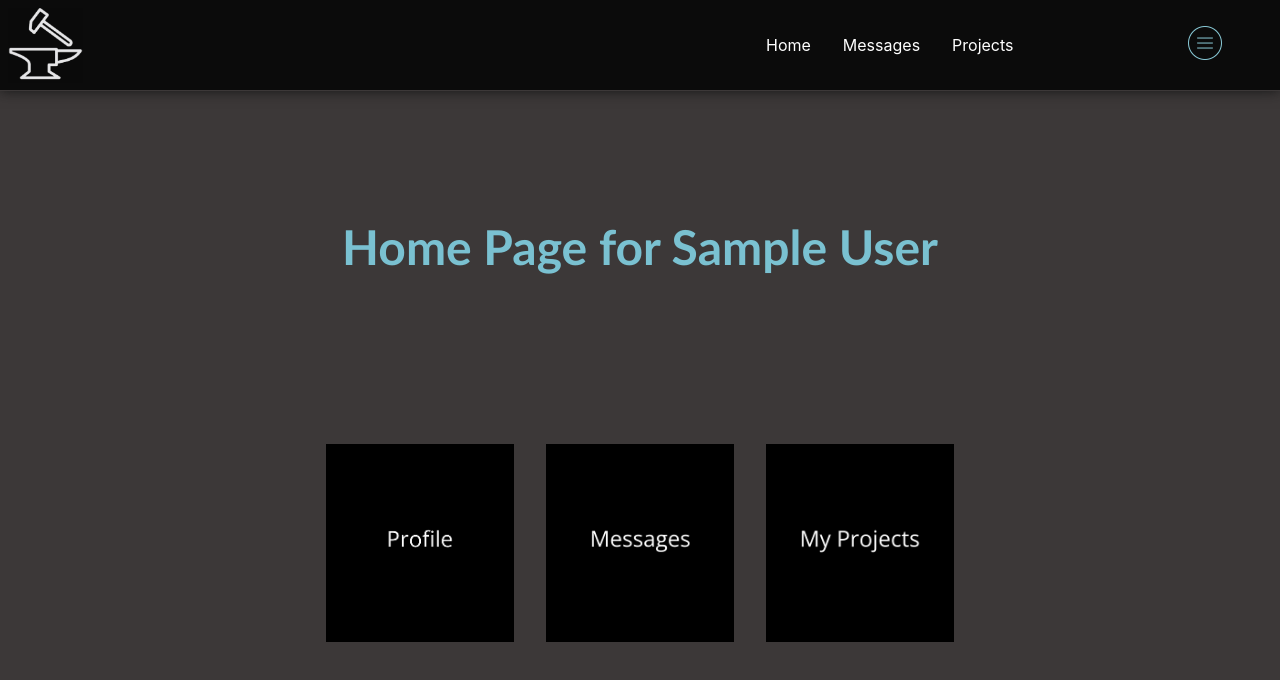
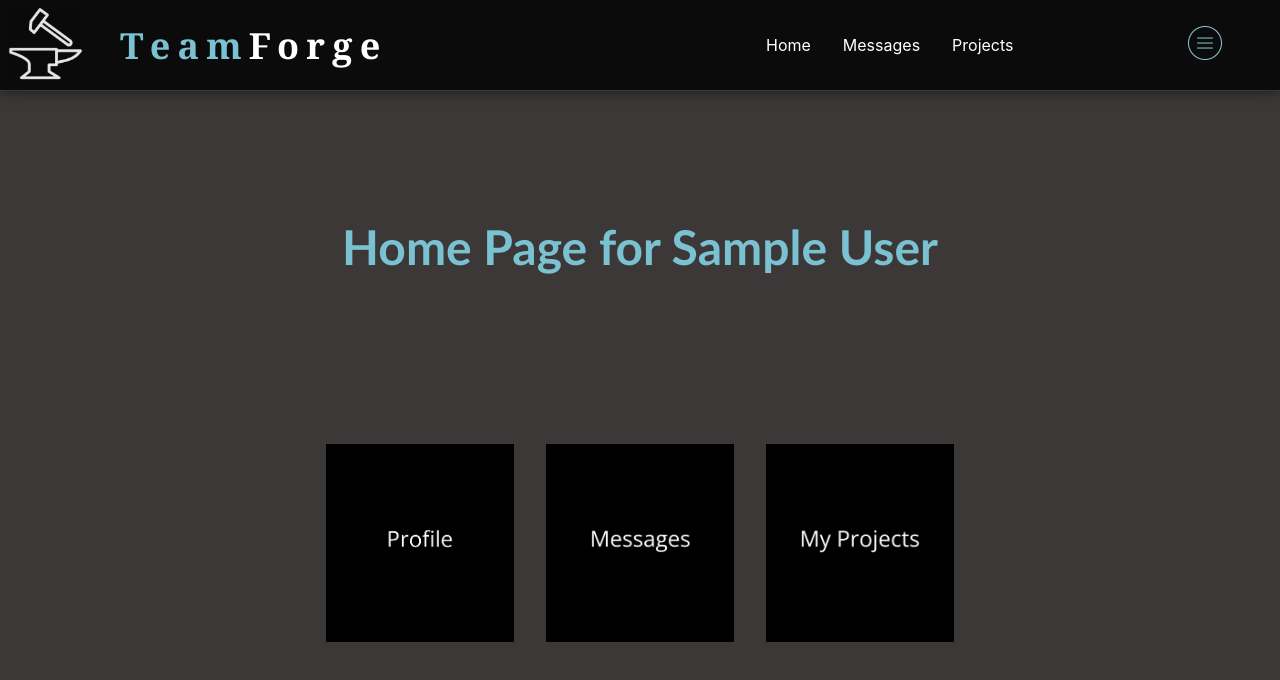
Before and after one commit to Tomato-Tigers/team-forge-restruct, a React (Create React App) app: page /Home in a window 1280 px wide. Shown: the top 680 px of the page. Built offline with nearby package versions, Linux system fonts and the light colour scheme; sample sign-in values are in the browser's storage.

Commit message:
Add files via upload

```diff
--- a/src/components/NavBar.css
+++ b/src/components/NavBar.css
@@ -20,6 +20,10 @@
     align-items: center;
     margin-top: 0px;
     margin-left: 8px;
+}
+
+.navbar .logo :hover{
+    cursor: pointer;
 }
 
 .navbar .logo img {
--- a/src/components/NavBar.tsx
+++ b/src/components/NavBar.tsx
@@ -1,22 +1,24 @@
-/*
 import React, { useState } from "react";
-import { Link, useNavigate } from "react-router-dom";
+import { Link } from "react-router-dom";
+import { useNavigate } from "react-router-dom";
 
 import "./NavBar.css";
 import image from "./Logo.png";
 import menuIcon from "./menu.png";
+
 
 interface User {
     name: string;
     email: string;
   }
 
-interface NavBarProps {
+  interface NavBarProps{
     user: User;
+    // navigate to login page on logout
     onLogout: () => void;
   }
 
-const NavBar: React.FC<NavBarProps> = ({ user, onLogout }) => {
+const NavBar: React.FC<NavBarProps> = ({user, onLogout}) => {
   const [showDropdown, setShowDropdown] = useState(false);
 
   const navigate = useNavigate();
@@ -30,10 +32,16 @@ const NavBar: React.FC<NavBarProps> = ({ user, onLogout }) => {
     setShowDropdown(!showDropdown);
   };
 
+  const handleLogoClick = () => {
+    navigate("/Home");
+  };
   return (
     <div className="navbar">
       <div className="logo">
-        <img src={image} alt="Logo" />
+        <img src={image} alt="Logo" onClick={handleLogoClick} />
+      </div>
+      <div className="branding">
+        <span className="blue_text">Team</span>Forge
       </div>
       <div className="links">
         <Link to="/Home">Home</Link>
@@ -41,14 +49,12 @@ const NavBar: React.FC<NavBarProps> = ({ user, onLogout }) => {
         <Link to="/Projects">Projects</Link>
       </div>
       <div className="menuIcon">
-        < img src={menuIcon} alt="Menu" onClick={toggleDropdown} />
+      <img src={menuIcon} alt = "Menu" onClick={toggleDropdown} />
       </div>
       {showDropdown && (
-        <div className={`dropdown ${showDropdown ? "animate" : ""}`}>
+        <div className={`dropdown ${showDropdown ? 'animate': ''}`}>
           <p>Hello, {user.name}!</p>
-          <button className="sign-out-button" onClick={handleLogout}>
-            Sign Out
-          </button>
+          <button className="sign-out-button" onClick = {handleLogout}>Sign Out</button>
         </div>
       )}
     </div>
@@ -56,69 +62,3 @@ const NavBar: React.FC<NavBarProps> = ({ user, onLogout }) => {
 };
 
 export default NavBar;
-*/
-import React, { useState } from "react";
-import { Link, useNavigate } from "react-router-dom";
-
-import "./NavBar.css";
-import image from "./Logo.png";
-import menuIcon from "./menu.png";
-
-interface User {
-  name: string;
-  email: string;
-}
-
-interface NavBarProps {
-  user: User;
-  onLogout: () => void;
-}
-
-const NavBar: React.FC<NavBarProps> = ({ user, onLogout }) => {
-  const [showDropdown, setShowDropdown] = useState(false);
-
-  const navigate = useNavigate();
-
-  const handleLogout = () => {
-    onLogout();
-    navigate("/");
-  };
-
-  const toggleDropdown = () => {
-    setShowDropdown(!showDropdown);
-  };
-  const navigateToHomepage = () => {
-    navigate("/Home");
-  };
-  const navigateToProfile = () => {
-    navigate("/ProfilePage");
-  }
-
-  return (
-    <div className="navbar">
-       <div className="logo" onClick={navigateToProfile}>
-        <img src={image} alt="Logo" />
-      </div>
-      <div className="links">
-        <Link to="/Home">Home</Link>
-        <Link to="/Messages">Messages</Link>
-        <Link to="/Projects">Projects</Link>
-      </div>
-     <div className="menuIcon">
-        < img src={menuIcon} alt="Menu" onClick={toggleDropdown} />
-      </div>
-      {showDropdown && (
-        <div className={`dropdown ${showDropdown ? "animate" : ""}`}>
-          <p>
-  Hello, <span onClick={navigateToHomepage}>{user.name}</span>!
-</p>
-          <button className="sign-out-button" onClick={handleLogout}>
-            Sign Out
-          </button>
-        </div>
-      )}
-    </div>
-  );
-};
-
-export default NavBar;
```
Lines whose indentation alone changed are shown as unchanged.
